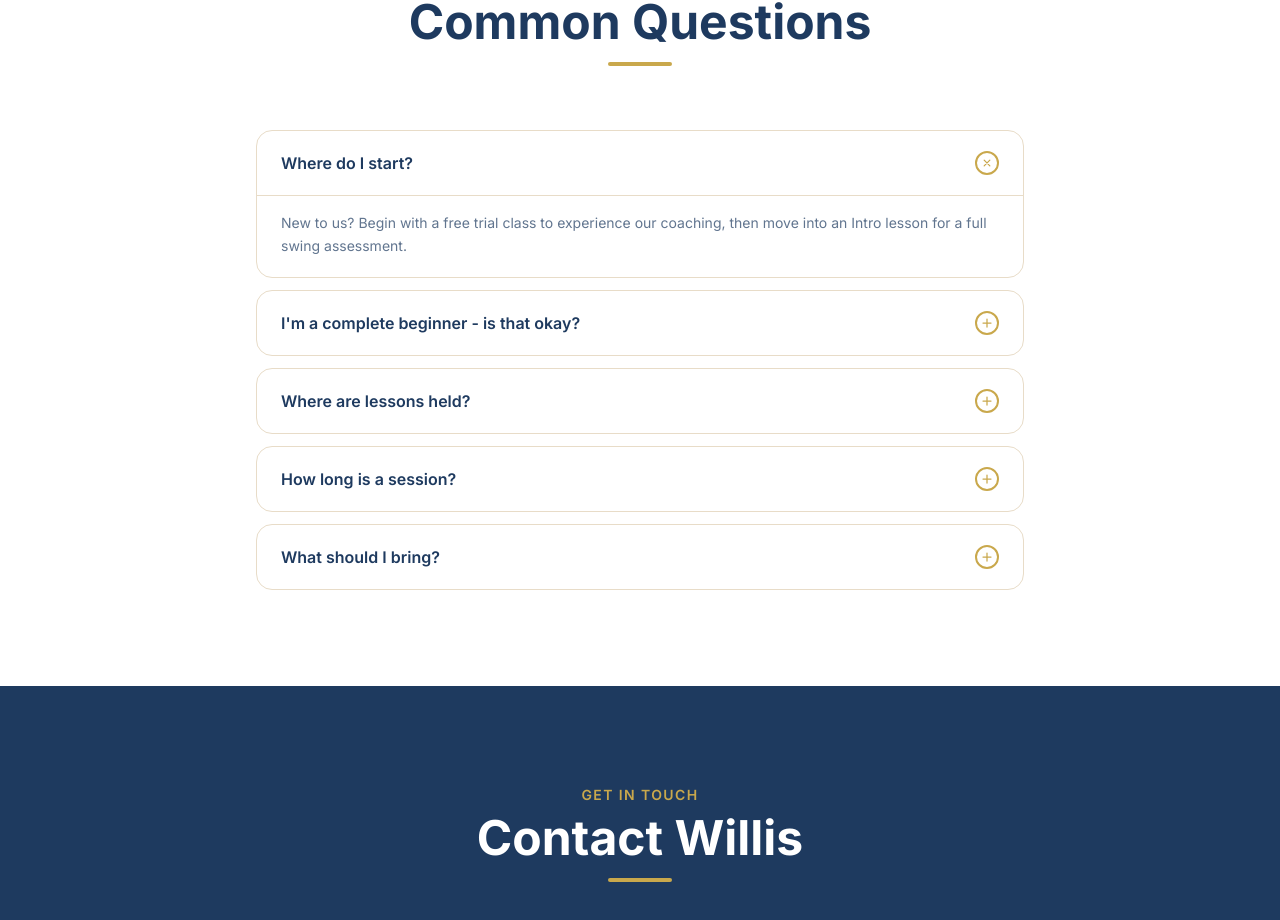
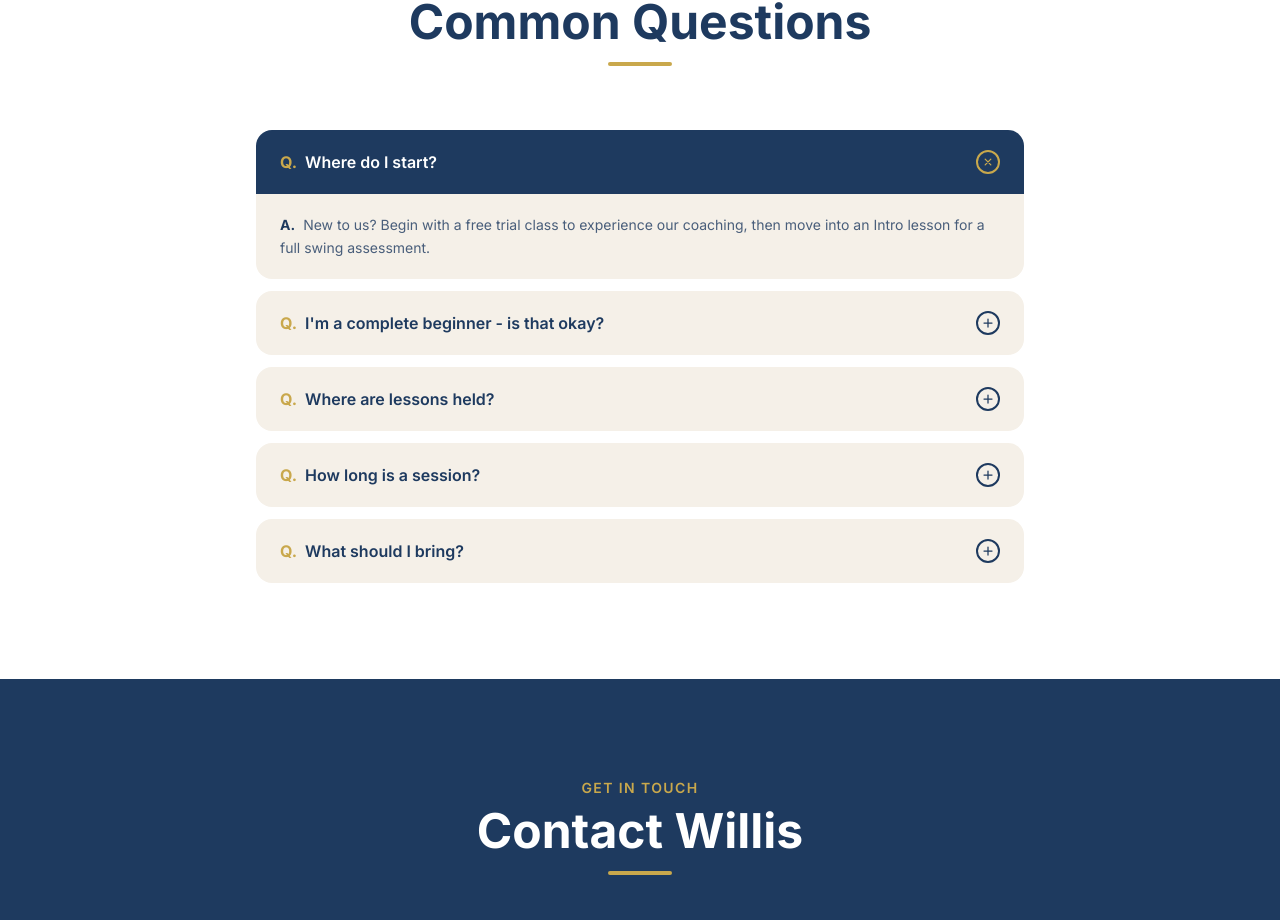
Before and after one commit to miatamong/golf-lessons, a React (Vite) app: page / in a window 1280 px wide. Shown: the part 4859-5779 px from the top of the page. Built offline with nearby package versions, Linux system fonts and the light colour scheme.

Commit message:
faq revision

```diff
--- a/src/components/FAQ.jsx
+++ b/src/components/FAQ.jsx
@@ -37,23 +37,28 @@ export default function FAQ() {
 
         <div className="space-y-3">
           {faqs.map((item, i) => (
-            <div
-              key={i}
-              className="border border-[#e8dcc8] rounded-2xl overflow-hidden"
-            >
+            <div key={i} className="rounded-2xl overflow-hidden">
               <button
                 onClick={() => setOpen(open === i ? null : i)}
-                className="w-full flex items-center justify-between gap-4 px-6 py-5 text-left hover:bg-[#f5f0e8] transition-colors duration-150"
+                className={`w-full flex items-center justify-between gap-4 px-6 py-5 text-left transition-colors duration-150 ${
+                  open === i ? 'bg-[#1e3a5f]' : 'bg-[#f5f0e8] hover:bg-[#e8dcc8]'
+                }`}
               >
-                <span className="font-semibold text-[#1e3a5f]">{item.q}</span>
-                <span className={`flex-shrink-0 w-6 h-6 rounded-full border-2 border-[#c9a84c] flex items-center justify-center transition-transform duration-200 ${open === i ? 'rotate-45' : ''}`}>
-                  <svg className="w-3 h-3 text-[#c9a84c]" fill="none" viewBox="0 0 24 24" stroke="currentColor">
+                <span className={`font-semibold ${open === i ? 'text-white' : 'text-[#1e3a5f]'}`}>
+                  <span className={`font-bold mr-2 ${open === i ? 'text-[#c9a84c]' : 'text-[#c9a84c]'}`}>Q.</span>
+                  {item.q}
+                </span>
+                <span className={`flex-shrink-0 w-6 h-6 rounded-full border-2 flex items-center justify-center transition-transform duration-200 ${
+                  open === i ? 'border-[#c9a84c] rotate-45' : 'border-[#1e3a5f]'
+                }`}>
+                  <svg className={`w-3 h-3 ${open === i ? 'text-[#c9a84c]' : 'text-[#1e3a5f]'}`} fill="none" viewBox="0 0 24 24" stroke="currentColor">
                     <path strokeLinecap="round" strokeLinejoin="round" strokeWidth={2.5} d="M12 4v16m8-8H4" />
                   </svg>
                 </span>
               </button>
               {open === i && (
-                <div className="px-6 pb-5 text-[#1e3a5f]/70 text-sm leading-relaxed border-t border-[#e8dcc8] pt-4">
+                <div className="bg-[#f5f0e8] px-6 py-5 text-sm leading-relaxed text-[#1e3a5f]/80">
+                  <span className="font-bold text-[#1e3a5f] mr-2">A.</span>
                   {item.a}
                 </div>
               )}
```
